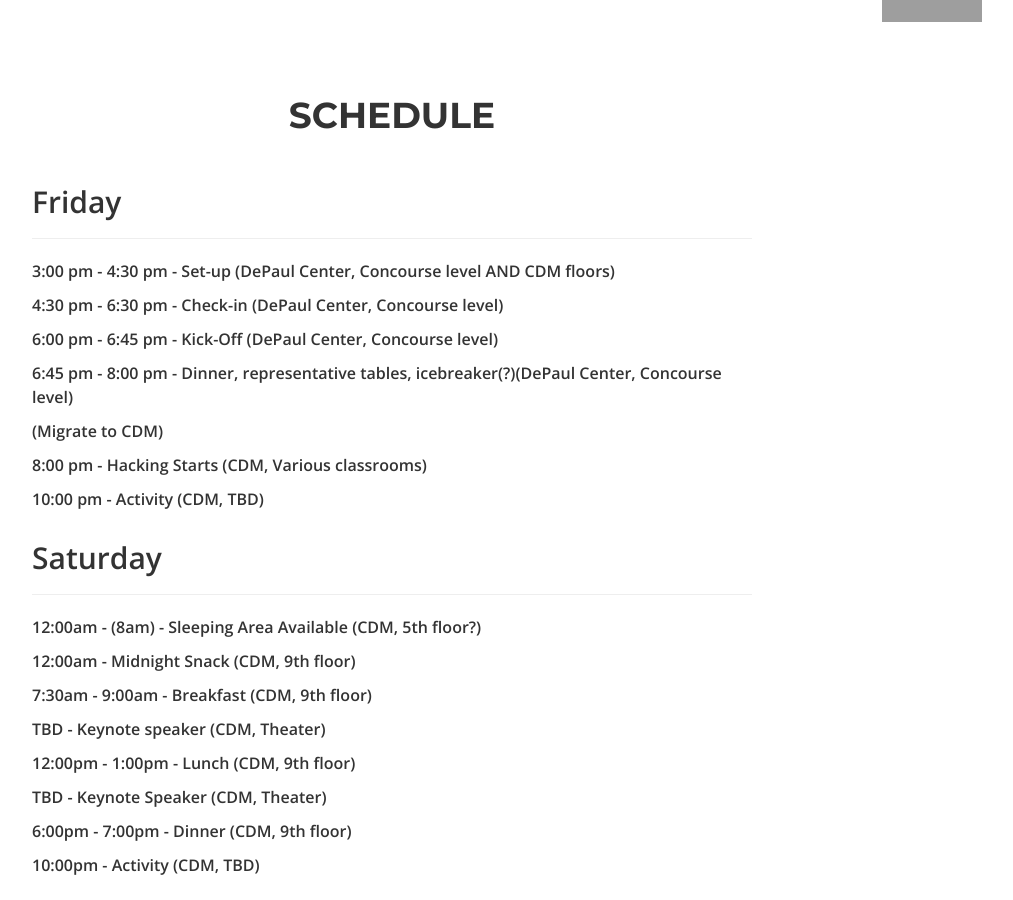
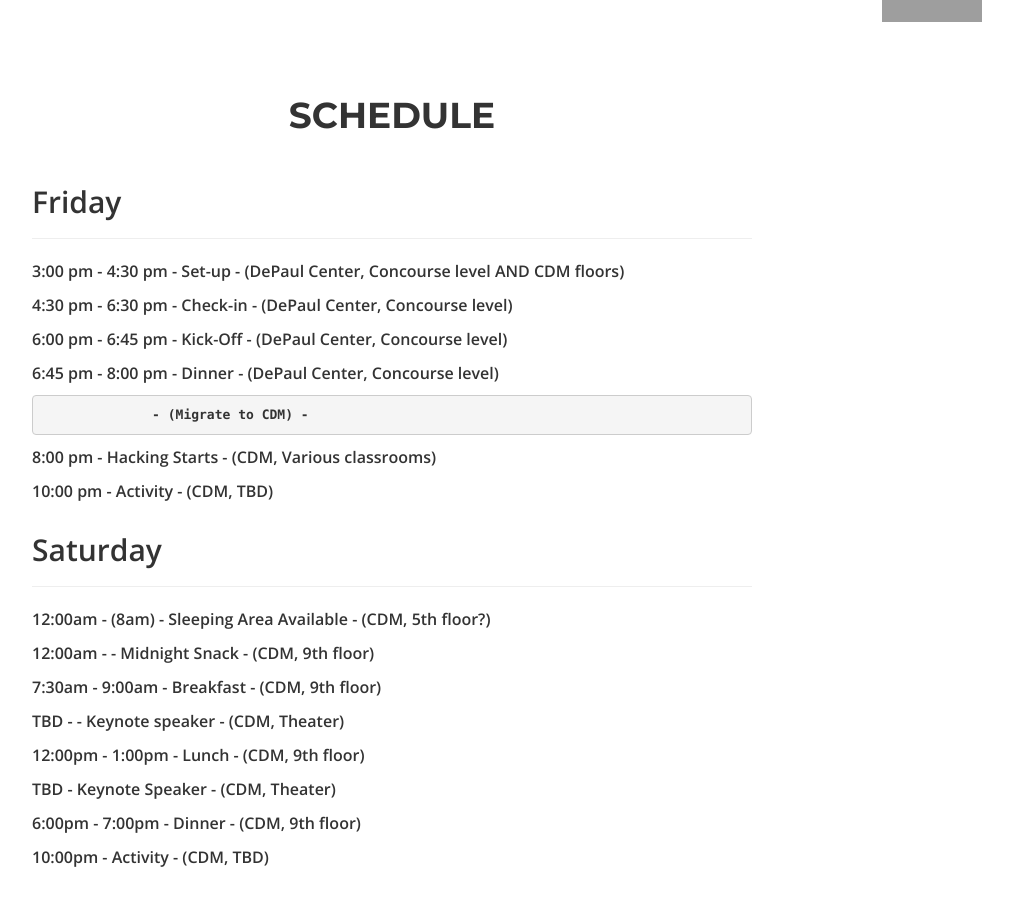
Before and after one commit to aoganezo/demonhacksTemp, a Jekyll site: the page built from index.html, in a window 1280 px wide and 900 px high, scrolled down 3182 px. Shown: the whole window, without its empty margins (248-1261 px from the left). Built offline with Jekyll 4.4.1, drawn with Linux system fonts in a browser that asks for light colours; nearby versions of some CDN libraries; some of the changed text lies outside the part shown; grey boxes are pictures that could not be loaded.

```diff
--- a/_config.yml
+++ b/_config.yml
@@ -54,7 +54,7 @@
   about:
     description: >
       Demon Hacks is a hackathon hosted by DePaul University in Chicago, IL. DePaul's Loop campus is right next to the Art Institute
-      of Chicago and Millenium Park. Demon Hacks is a 36 hour hackathon, anything unique to your event.
+      of Chicago and Millenium Park. Demon Hacks is a 36 hour hackathon.
 
   # Frequently asked questions.
   faq:
@@ -97,15 +97,23 @@
   schedule:
     - day: "Friday"
       event: [
-      "3:00 pm - 4:30 pm - Set-up (DePaul Center, Concourse level AND CDM floors)",
-      "4:30 pm - 6:30 pm - Check-in (DePaul Center, Concourse level)",
-      "6:00 pm - 6:45 pm - Kick-Off (DePaul Center, Concourse level)",
-      "6:45 pm - 8:00 pm - Dinner, representative tables, icebreaker(?)(DePaul Center, Concourse level)",
-      "(Migrate to CDM)",
-      "8:00 pm           - Hacking Starts (CDM, Various classrooms)",
-      "10:00 pm          - Activity (CDM, TBD)"]
+      "3:00 pm - 4:30 pm - Set-up           - (DePaul Center, Concourse level AND CDM floors)",
+      "4:30 pm - 6:30 pm - Check-in         - (DePaul Center, Concourse level)",
+      "6:00 pm - 6:45 pm - Kick-Off         - (DePaul Center, Concourse level)",
+      "6:45 pm - 8:00 pm - Dinner           - (DePaul Center, Concourse level)",
+      "                  - (Migrate to CDM) - ",
+      "8:00 pm           - Hacking Starts   - (CDM, Various classrooms)",
+      "10:00 pm          - Activity         - (CDM, TBD)"]
     - day: "Saturday"
-      event: ["12:00am - (8am) - Sleeping Area Available (CDM, 5th floor?)", "12:00am - Midnight Snack (CDM, 9th floor)", "7:30am  - 9:00am - Breakfast (CDM, 9th floor)", "TBD - Keynote speaker (CDM, Theater)", "12:00pm - 1:00pm - Lunch (CDM, 9th floor)", "TBD - Keynote Speaker (CDM, Theater)", "6:00pm - 7:00pm - Dinner (CDM, 9th floor)", "10:00pm - Activity (CDM, TBD)"]
+      event: [
+      "12:00am - (8am)  - Sleeping Area Available - (CDM, 5th floor?)",
+      "12:00am -        - Midnight Snack          - (CDM, 9th floor)",
+      "7:30am  - 9:00am - Breakfast               - (CDM, 9th floor)",
+      "TBD     -        - Keynote speaker         - (CDM, Theater)",
+      "12:00pm - 1:00pm - Lunch                   - (CDM, 9th floor)",
+      "TBD              - Keynote Speaker         - (CDM, Theater)",
+      "6:00pm - 7:00pm  - Dinner                  - (CDM, 9th floor)",
+      "10:00pm          - Activity                - (CDM, TBD)"]
     - day: "Sunday"
       event: ["12:00 am (- 8 am) - Sleeping Area Available (CDM, 5th floor?)",
       "12:00 am - Midnight Snack (CDM, 9th floor)",
```
